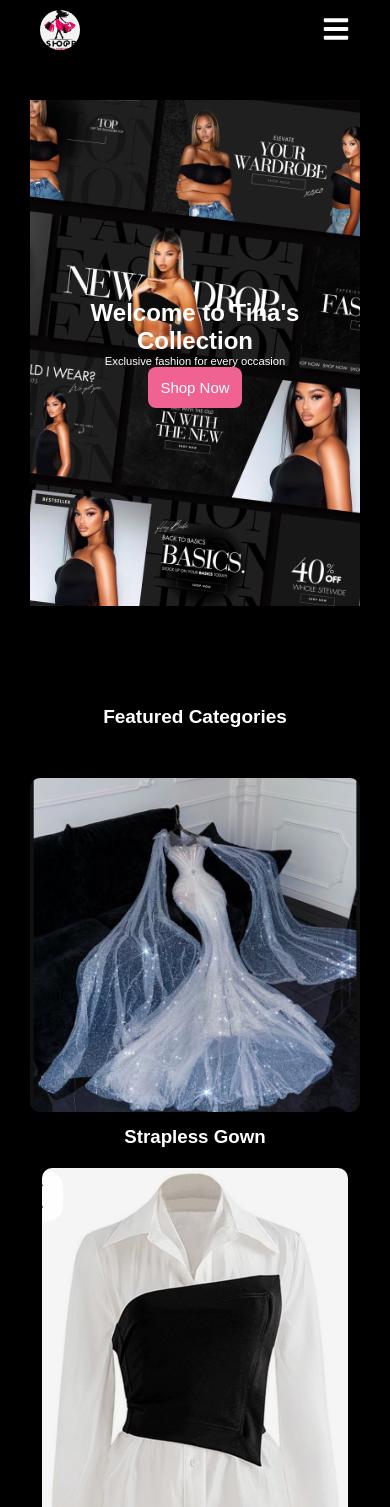
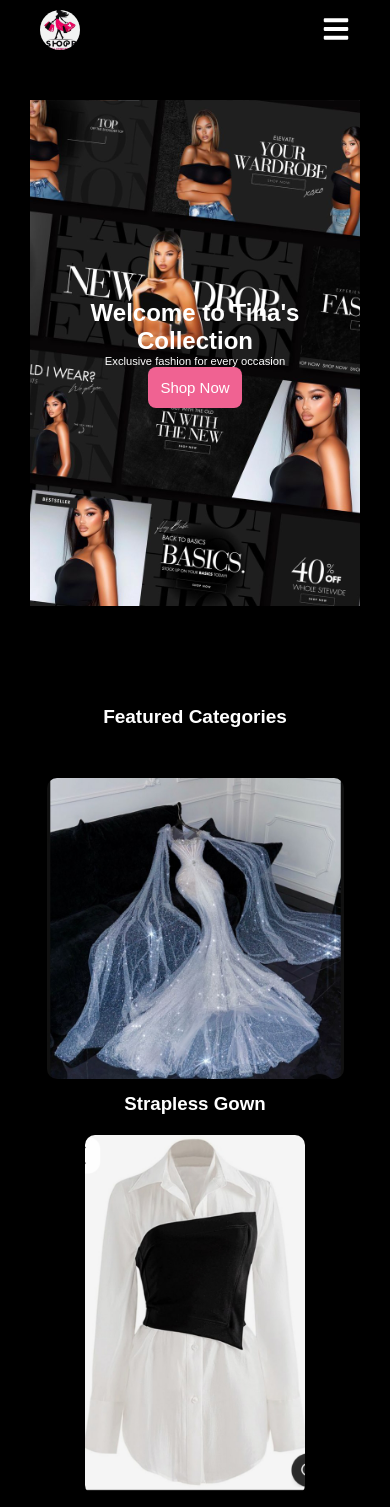
Before and after one commit to Anit81/e-commerce-website, a React (Vite) app: page / in a window 390 px wide. Shown: the top 1507 px of the page. Built offline with nearby package versions, Linux system fonts and the light colour scheme.

Commit message:
Update home.css

```diff
--- a/src/components/home.css
+++ b/src/components/home.css
@@ -204,8 +204,8 @@
 }
 
 .category-card img {
-  width: 100%;
-  max-height: 500px;
+  width: 90%;
+  max-height: 400px;
  }
   .new-arrival-grid {
   grid-template-columns: 1fr;
```
